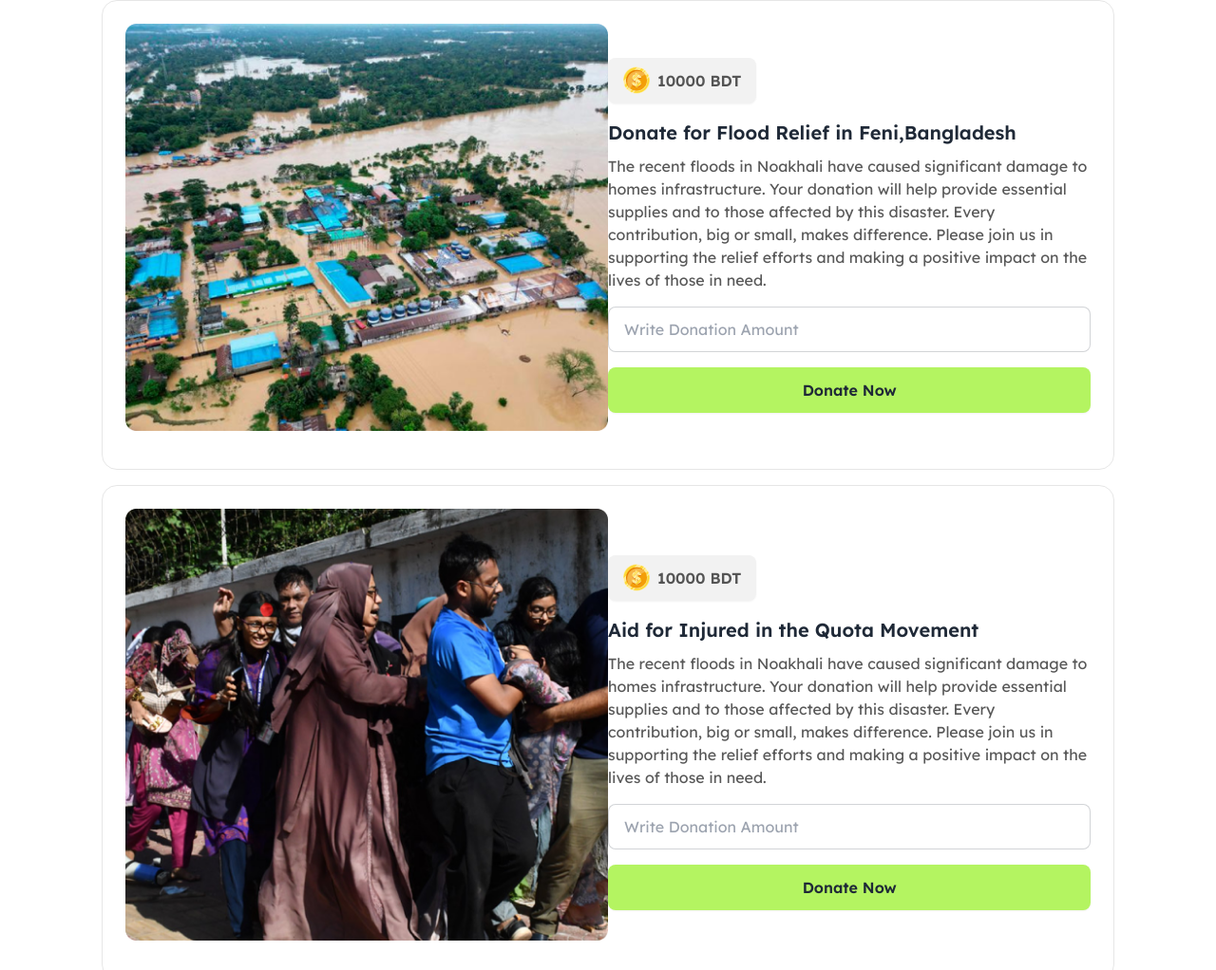
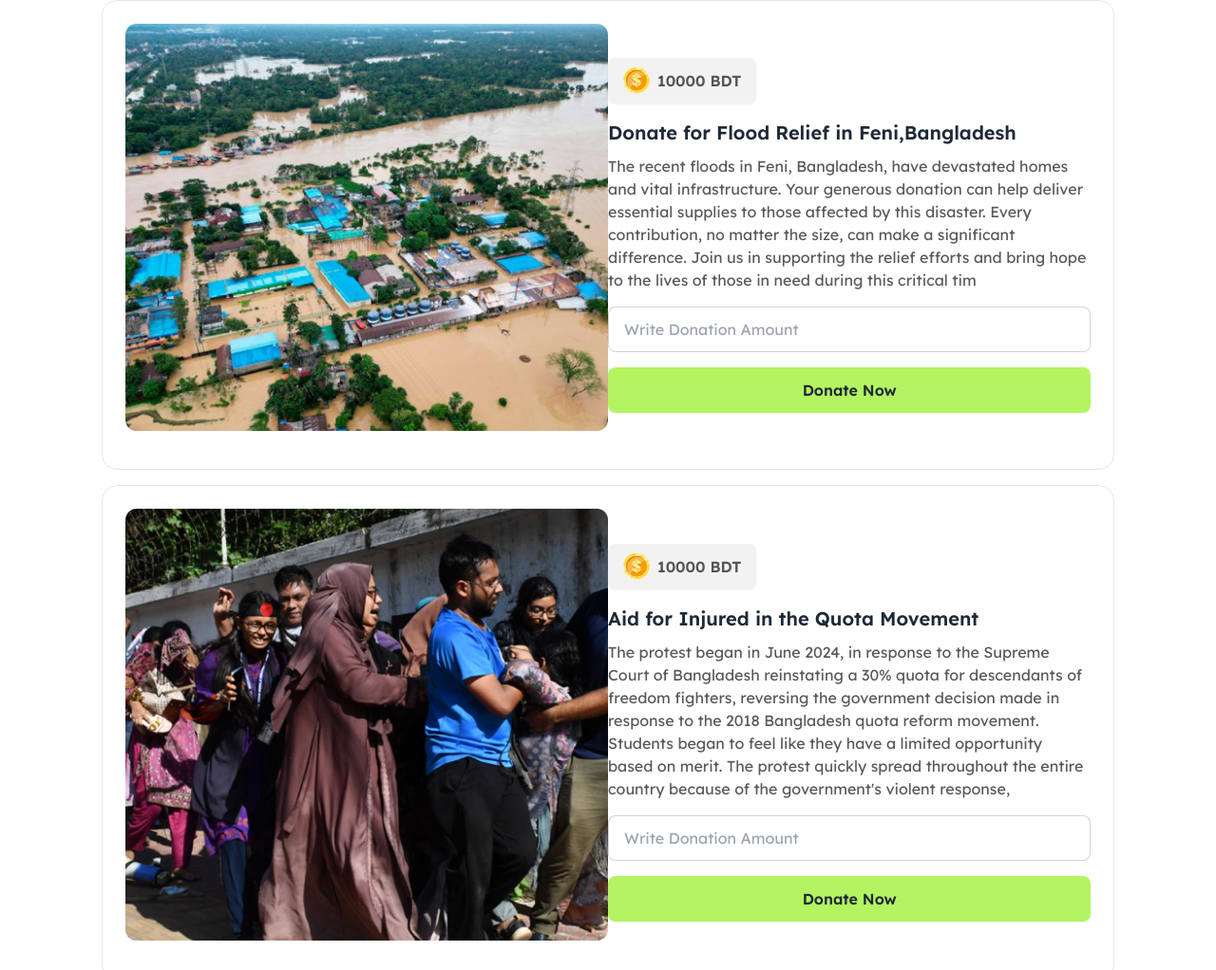
Before and after one commit to Majharulislam1/donate_bangladesh, a plain HTML site: page index.html in a window 1280 px wide. Shown: the part 681-1703 px from the top of the page at 95% size. Drawn offline with nearby package versions, Linux system fonts and the light colour scheme.

Commit message:
Update date time

```diff
--- a/app.js
+++ b/app.js
@@ -25,12 +25,14 @@ function donate_amount(id,set_id,title){
 
 
         const history_title =document.getElementById(title);
+        const date = new Date();
+
 
         const history_container = document.querySelector('.history_container');
         history_container.innerHTML += `
                 <div class="border border-[#1111111a] rounded-2xl mt-4 p-[2rem]">
                          <h2 class="lg:text-[1.25rem] sm:text-[1rem] font-semibold">${input_value.value} Taka is ${history_title.innerText}</h2>
-                         <h3 class="lg:text-[1rem] sm:text-[0.875rem] text-[#111111b3]">Date : Tue Sep 17 2024 08:39:11 GMT +0600 (Bangladesh Standard Time)</h3>
+                         <h3 class="lg:text-[1rem] sm:text-[0.875rem] text-[#111111b3]">Date : ${date}</h3>
                     </div>
         `;
 
--- a/index.html
+++ b/index.html
@@ -126,12 +126,7 @@
                         <h2 class="text-[#111111b3] text-[1rem] font-semibold"><span id="feni_donate">10000 </span>BDT</h2>
                     </button>
                     <h2 class="text-[1.25rem] font-semibold mb-2" id="feni_title">Donate for Flood Relief in Feni,Bangladesh</h2>
-                    <p class="text-[#111111b3] mb-4"> The recent floods in Noakhali have caused significant damage to
-                        homes
-                        infrastructure. Your donation will help
-                        provide essential supplies and to those affected by this disaster. Every contribution, big or
-                        small, makes difference. Please join us in supporting the relief efforts and making a positive
-                        impact on the lives of those in need.</p>
+                    <p class="text-[#111111b3] mb-4"> The recent floods in Feni, Bangladesh, have devastated homes and vital infrastructure. Your generous donation can help deliver essential supplies to those affected by this disaster. Every contribution, no matter the size, can make a significant difference. Join us in supporting the relief efforts and bring hope to the lives of those in need during this critical tim</p>
                     <input type="text" id="feni" placeholder="Write Donation Amount" class="input input-bordered w-full mb-4" />
                     <button onclick="donate_amount('feni','feni_donate','feni_title')"
                         class="btn btn-block hover:bg-[#B4F461] text-[1rem] hover:border-none border-none bg-[#B4F461]">Donate
@@ -152,12 +147,7 @@
                         <h2 class="text-[#111111b3] text-[1rem] font-semibold"><span id="quota_donate">10000 </span>BDT</h2>
                     </button>
                     <h2 class="text-[1.25rem] font-semibold mb-2" id="quota_title">Aid for Injured in the Quota Movement</h2>
-                    <p class="text-[#111111b3] mb-4"> The recent floods in Noakhali have caused significant damage to
-                        homes
-                        infrastructure. Your donation will help
-                        provide essential supplies and to those affected by this disaster. Every contribution, big or
-                        small, makes difference. Please join us in supporting the relief efforts and making a positive
-                        impact on the lives of those in need.</p>
+                    <p class="text-[#111111b3] mb-4"> The protest began in June 2024, in response to the Supreme Court of Bangladesh reinstating a 30% quota for descendants of freedom fighters, reversing the government decision made in response to the 2018 Bangladesh quota reform movement. Students began to feel like they have a limited opportunity based on merit. The protest quickly spread throughout the entire country because of the government's violent response,</p>
                     <input type="text" id="quota" placeholder="Write Donation Amount" class="input input-bordered w-full mb-4" />
                     <button onclick="donate_amount('quota','quota_donate','quota_title')"
                         class="btn btn-block hover:bg-[#B4F461] text-[1rem] hover:border-none border-none bg-[#B4F461]">Donate
```
